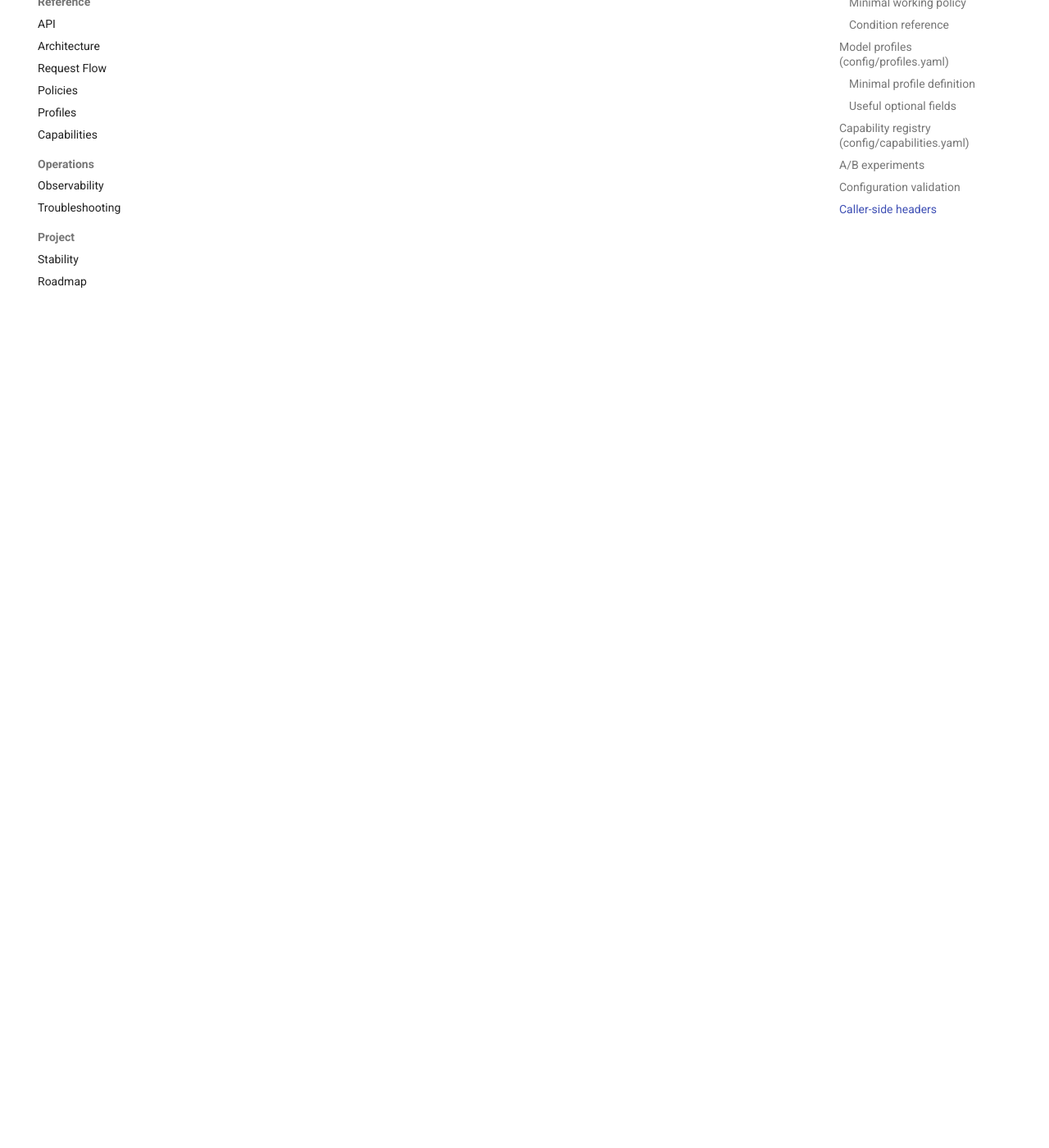
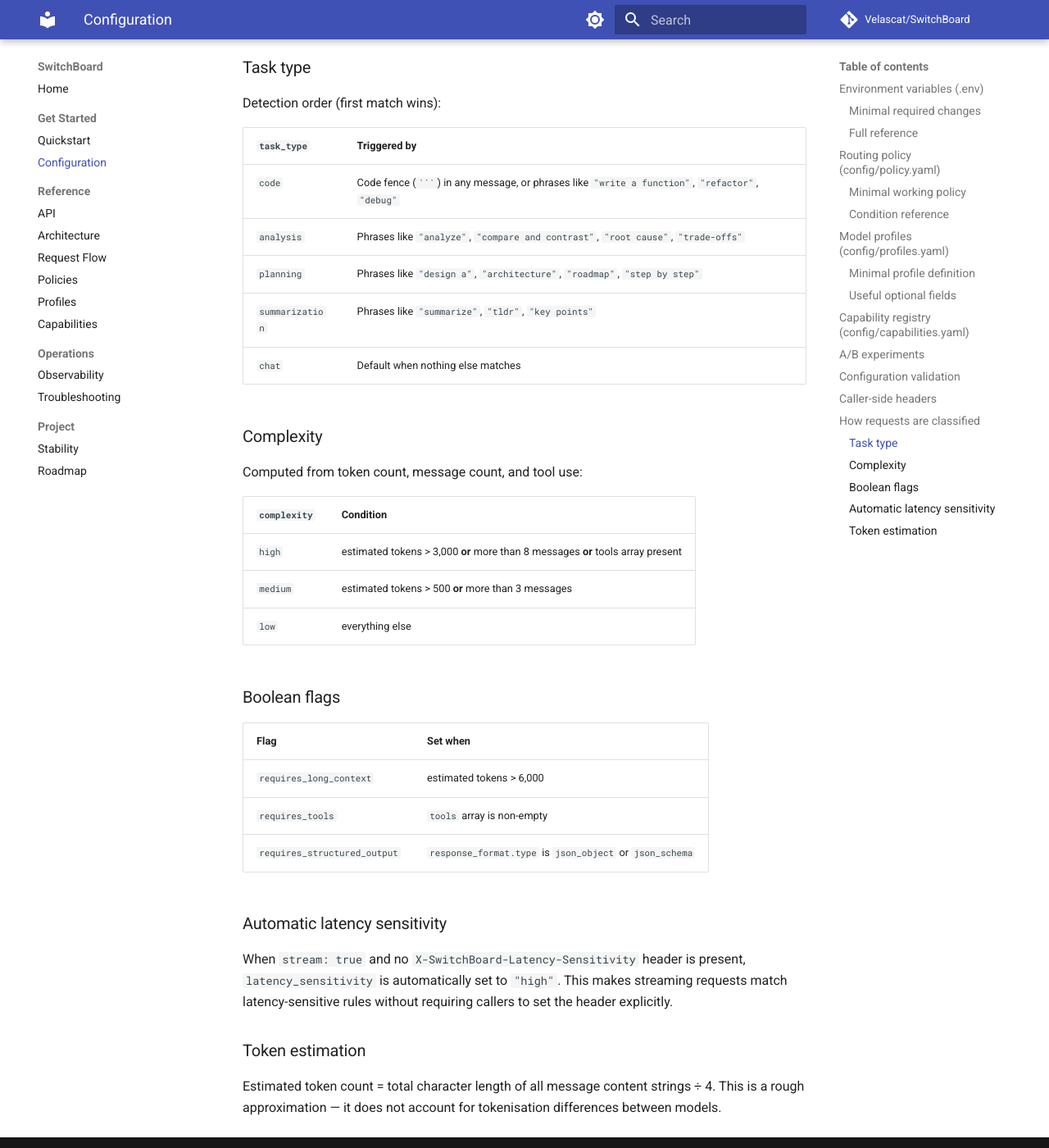
Before and after one commit to Velascat/SwitchBoard, an MkDocs documentation site: the page built from docs/configuration.md, in a window 1280 px wide and 1400 px high, scrolled down 5335 px. Shown: the whole window at 82% size. Built offline with MkDocs 1.6.1 and Material for MkDocs 9.7.7, drawn with Linux system fonts in a browser that asks for light colours; comment, search, counter and statistics services are not loaded; some of the changed text lies outside the part shown.

Commit message:
docs: document classifier thresholds, missing condition keys, and auto-behaviours
Three gaps found by auditing source against docs:

docs/policies.md — condition keys table was missing three matchable
SelectionContext fields that the policy engine supports:
  - requires_tools (boolean, same value as tools_present)
  - requires_long_context (boolean, true when estimated tokens > 6,000)
  - requires_structured_output (boolean, true when response_format is
    json_object or json_schema)
Also added inline complexity threshold values to the complexity row so
readers do not need to cross-reference the source to write accurate rules.

docs/configuration.md — new "How requests are classified" section covering:
  - Task type detection order and trigger phrases for each category
  - Complexity thresholds: exact token/message counts for low/medium/high
  - Boolean flag triggers (requires_long_context, requires_tools,
    requires_structured_output)
  - Automatic latency_sensitivity=high when stream=true and no header set
  - Token estimation formula (chars / 4)

docs/request-flow.md — Step 2 (CLASSIFY) updated to show:
  - Complexity threshold values inline
  - requires_long_context trigger (tokens > 6k)
  - Automatic latency_sensitivity=high for streaming requests

Co-Authored-By: Claude Sonnet 4.6 <noreply@anthropic.com>

````diff
--- a/docs/configuration.md
+++ b/docs/configuration.md
@@ -208,3 +208,47 @@ Callers can influence routing without changing the policy by sending these heade
 | `X-SwitchBoard-Latency-Sensitivity` | `high` | Matches `latency_sensitivity` condition |
 | `X-SwitchBoard-Tenant-ID` | any string | Matches `tenant_id` condition |
 | `X-Request-ID` | any string | Preserved in decision log and error responses |
+
+---
+
+## How requests are classified
+
+The `RequestClassifier` runs on every request before policy evaluation and populates the `SelectionContext` fields that rule conditions match against. All logic is deterministic and keyword-based — no model calls.
+
+### Task type
+
+Detection order (first match wins):
+
+| `task_type` | Triggered by |
+|-------------|-------------|
+| `code` | Code fence (` ``` `) in any message, or phrases like `"write a function"`, `"refactor"`, `"debug"` |
+| `analysis` | Phrases like `"analyze"`, `"compare and contrast"`, `"root cause"`, `"trade-offs"` |
+| `planning` | Phrases like `"design a"`, `"architecture"`, `"roadmap"`, `"step by step"` |
+| `summarization` | Phrases like `"summarize"`, `"tldr"`, `"key points"` |
+| `chat` | Default when nothing else matches |
+
+### Complexity
+
+Computed from token count, message count, and tool use:
+
+| `complexity` | Condition |
+|--------------|-----------|
+| `high` | estimated tokens > 3,000 **or** more than 8 messages **or** tools array present |
+| `medium` | estimated tokens > 500 **or** more than 3 messages |
+| `low` | everything else |
+
+### Boolean flags
+
+| Flag | Set when |
+|------|----------|
+| `requires_long_context` | estimated tokens > 6,000 |
+| `requires_tools` | `tools` array is non-empty |
+| `requires_structured_output` | `response_format.type` is `json_object` or `json_schema` |
+
+### Automatic latency sensitivity
+
+When `stream: true` and no `X-SwitchBoard-Latency-Sensitivity` header is present, `latency_sensitivity` is automatically set to `"high"`. This makes streaming requests match latency-sensitive rules without requiring callers to set the header explicitly.
+
+### Token estimation
+
+Estimated token count = total character length of all message content strings ÷ 4. This is a rough approximation — it does not account for tokenisation differences between models.
````
Also changed, not shown: docs/policies.md (+4 -1 lines), docs/request-flow.md (+5 -0 lines).
